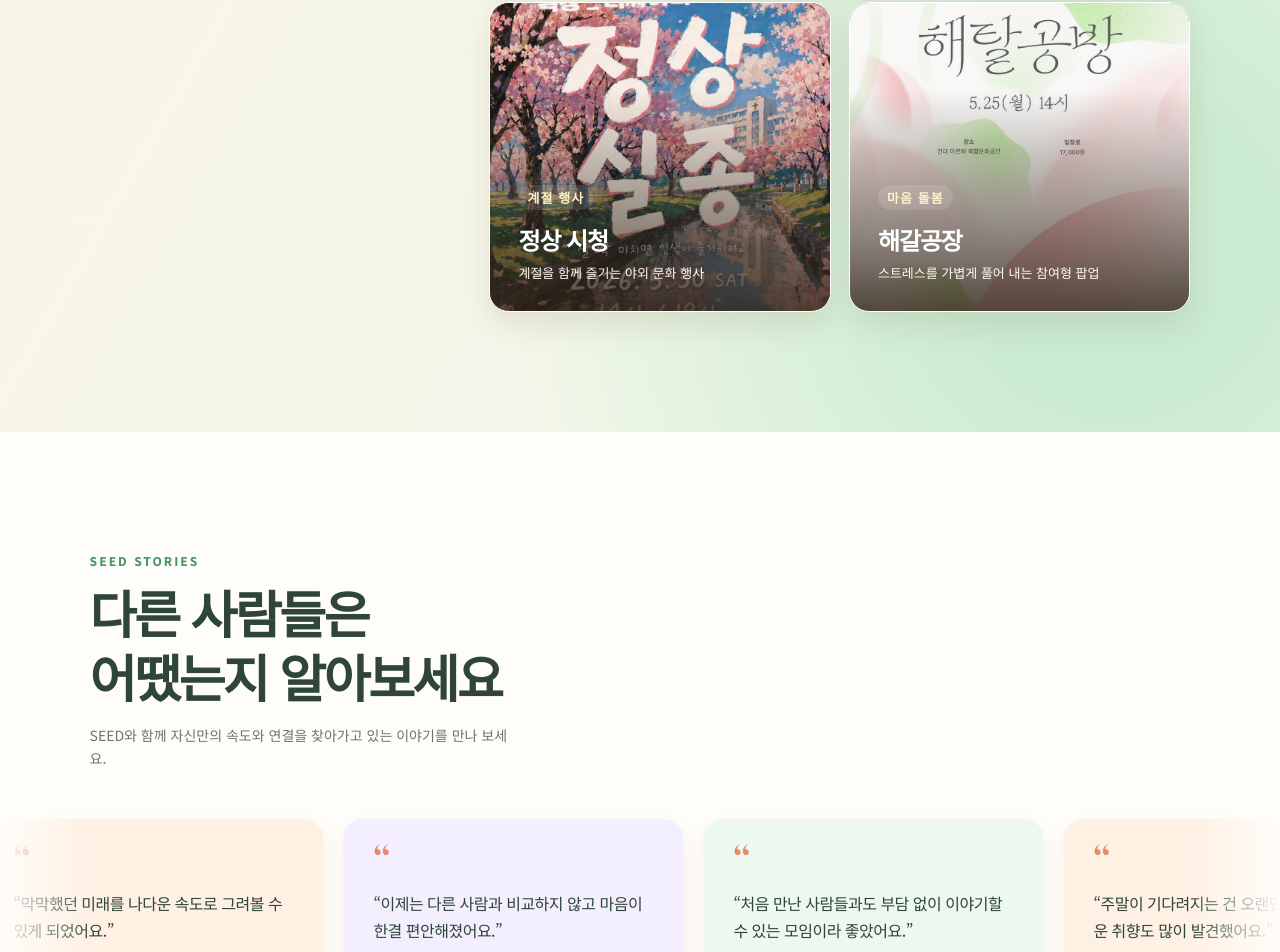
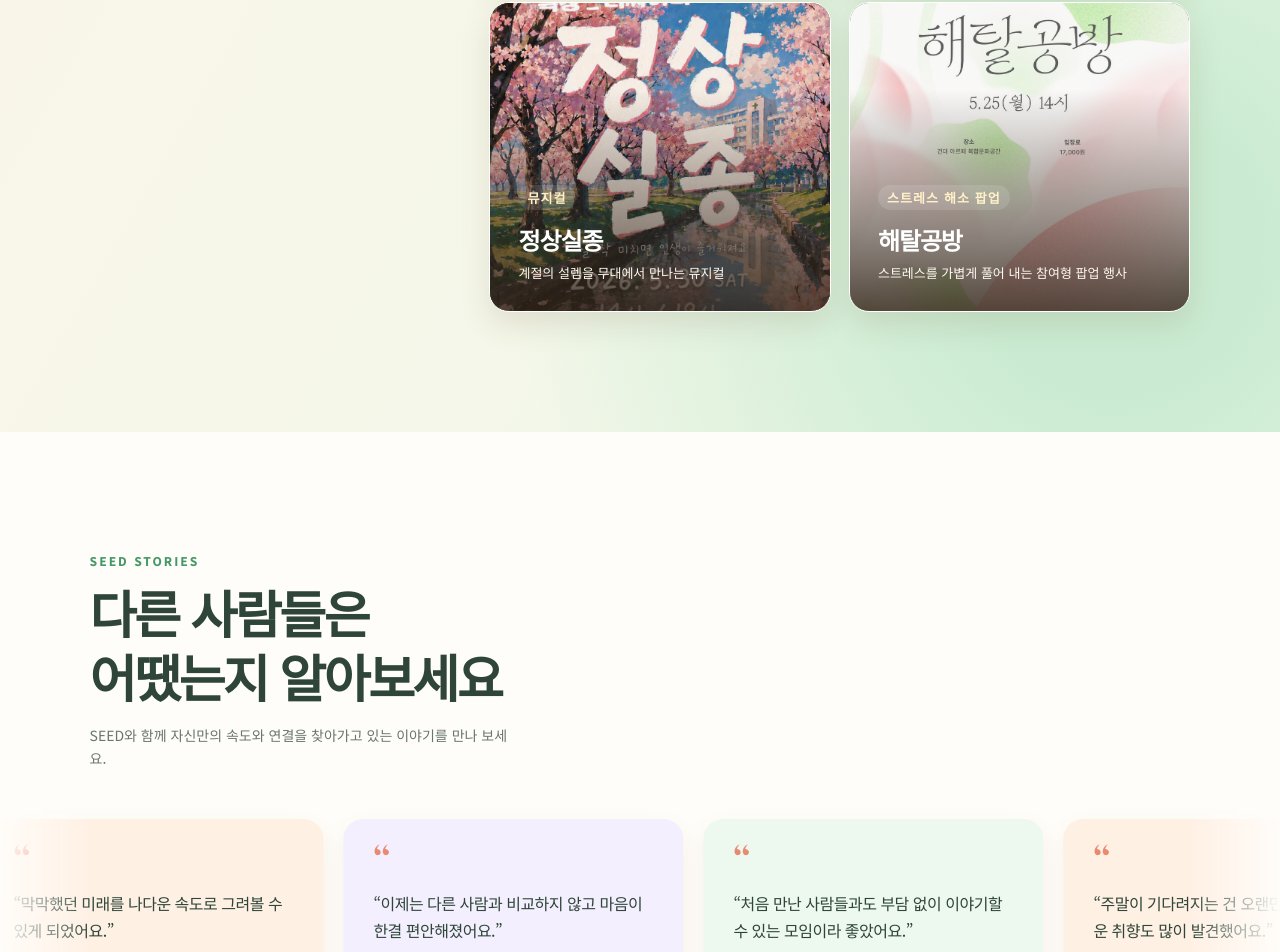
Before and after one commit to ahtkdguq-web/seed-personality-site, a React (Vite) app: page / in a window 1280 px wide. Shown: the part 2827-3779 px from the top of the page. Built offline with nearby package versions, Linux system fonts and the light colour scheme.

Commit message:
행사 명칭과 분류 정정

```diff
--- a/src/App.tsx
+++ b/src/App.tsx
@@ -46,8 +46,8 @@ const pastEvents = [
   { title: '고전 인문학 MIND POINT', category: '인문 프로그램', description: '나를 점검하고 방향을 찾는 시간', image: mindPointPoster },
   { title: '유쾌한 소셜링', category: '소셜링', description: '처음이어도 재미있게 섞이는 놀이형 모임', image: socialingPoster },
   { title: 'Mood of the day', category: '취향 클래스', description: '향으로 오늘의 기분을 표현하는 클래스', image: perfumePoster },
-  { title: '정상 시청', category: '계절 행사', description: '계절을 함께 즐기는 야외 문화 행사', image: picnicPoster },
-  { title: '해갈공장', category: '마음 돌봄', description: '스트레스를 가볍게 풀어 내는 참여형 팝업', image: haegalPoster },
+  { title: '정상실종', category: '뮤지컬', description: '계절의 설렘을 무대에서 만나는 뮤지컬', image: picnicPoster },
+  { title: '해탈공방', category: '스트레스 해소 팝업', description: '스트레스를 가볍게 풀어 내는 참여형 팝업 행사', image: haegalPoster },
 ] as const
 
 const scrollTo = (id: string) => document.getElementById(id)?.scrollIntoView({ behavior: 'smooth' })
```
